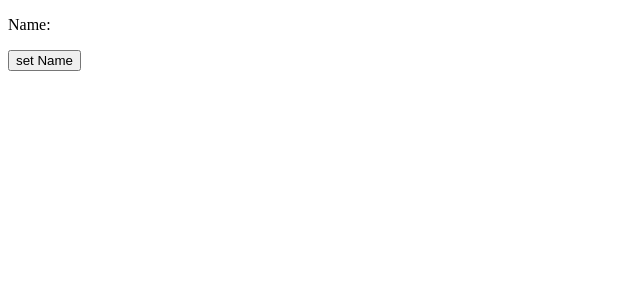
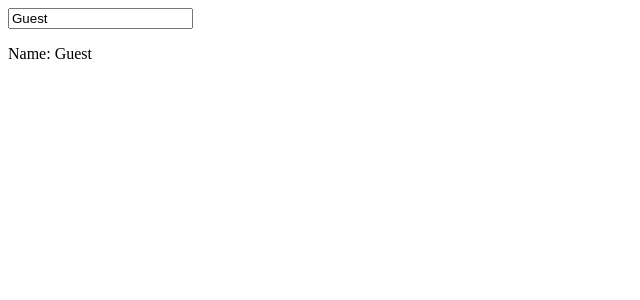
Before and after one commit to avinashpitti/react-projects, a React (Vite) app in the folder my-react-app/: page / in a window 1280 px wide. Shown: the top 300 px of the page, without its empty margins (0-640 px from the left). Built offline with nearby package versions, Linux system fonts and the light colour scheme.

Commit message:
added onChange event handler

```diff
--- a/my-react-app/src/MyComponent.jsx
+++ b/my-react-app/src/MyComponent.jsx
@@ -1,16 +1,18 @@
 import React,{useState} from "react"
 function MyComponent(){
 
-   const [name,setName]=useState();
+   const [name,setName]=useState("Guest");
 
-    const updateName=()=>{
-        setName("avinash");
+    function handleNameChange(event){
+        setName(event.target.value);
     }
+
+
 
     return(
         <div>
+            <input value={name} onChange={handleNameChange} />
             <p>Name: {name}</p>
-            <button onClick={updateName}>set Name</button>
         </div>
     );
 
```
Also changed, not shown: my-react-app/src/App.jsx (+11 -0 lines).
